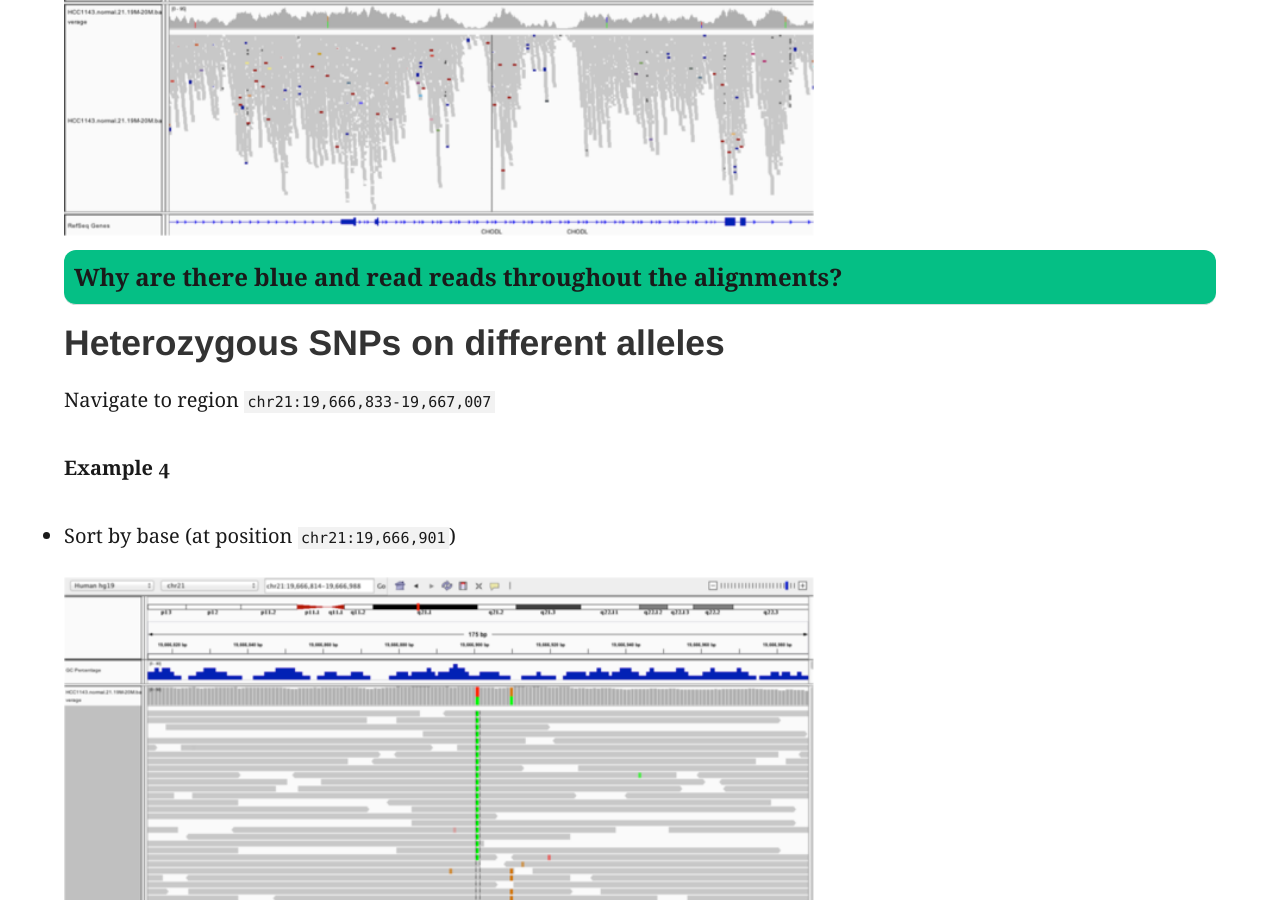
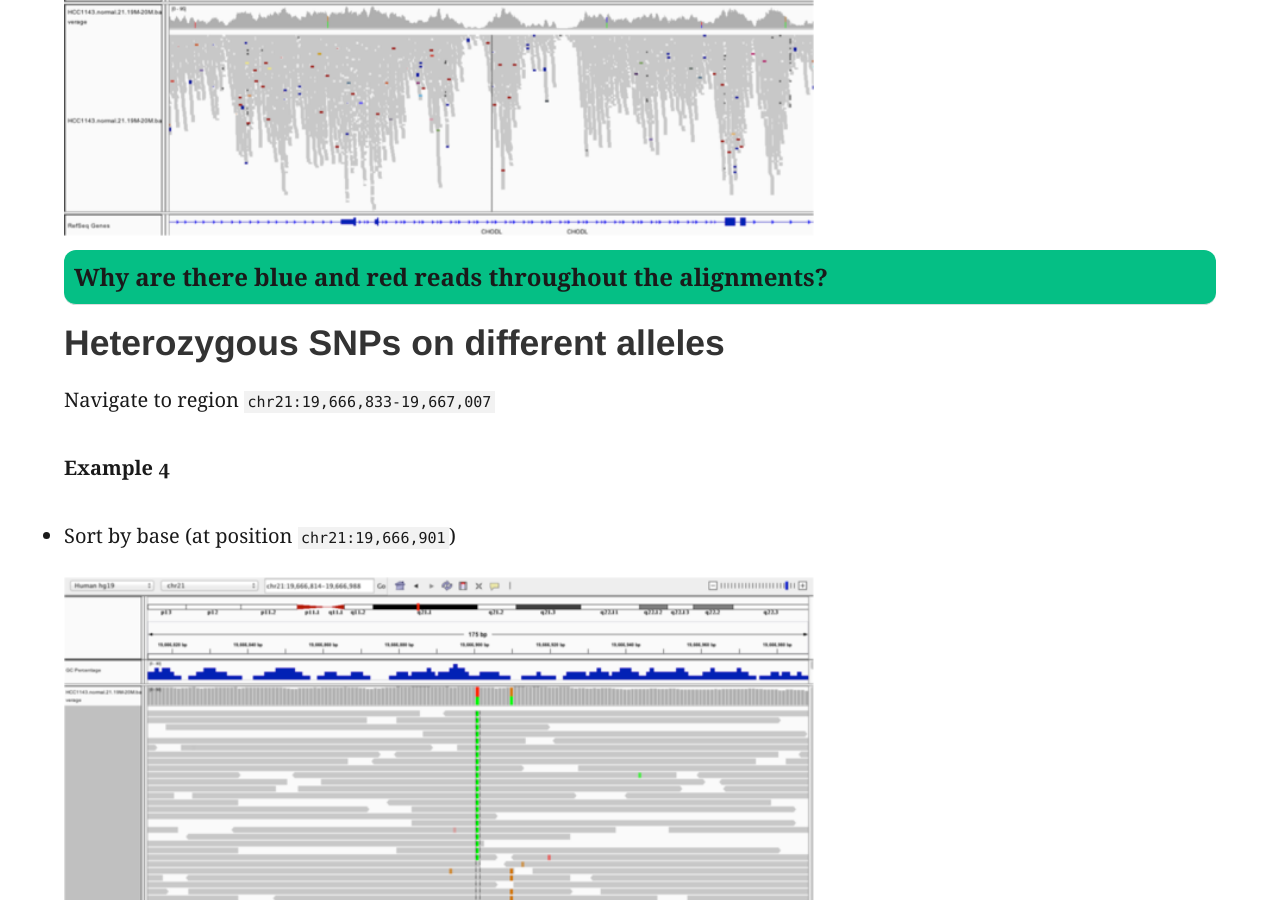
Before and after one commit to griffithlab/genviz.org, a Jekyll site: the page built from _posts/0002-01-01-GenomeBrowsingLab.md, in a window 1280 px wide and 900 px high, scrolled down 12083 px. Built offline with Jekyll 4.4.1, drawn with Linux system fonts in a browser that asks for light colours; nearby versions of some CDN libraries.

Commit message:
fixed question in IGV section

```diff
--- a/_posts/0002-01-01-GenomeBrowsingLab.md
+++ b/_posts/0002-01-01-GenomeBrowsingLab.md
@@ -173,7 +173,7 @@ Navigate to position `chr21:19,611,925-19,631,555`. Note that the range contains
 
 {% include figure.html image="/assets/IGV/example3.png" width="750" %}
 
-{% include question.html question="Why are there blue and read reads throughout the alignments?" answer='The reads are colored by strand'%}
+{% include question.html question="Why are there blue and red reads throughout the alignments?" answer='The reads are colored by insert size, in paired data a blue read indicates the insert size is smaller than expected indicating a deletion. Conversely a red read indicates the insert size is larger than expected indicating an insertion.'%}
 
 ## Heterozygous SNPs on different alleles
 
```
